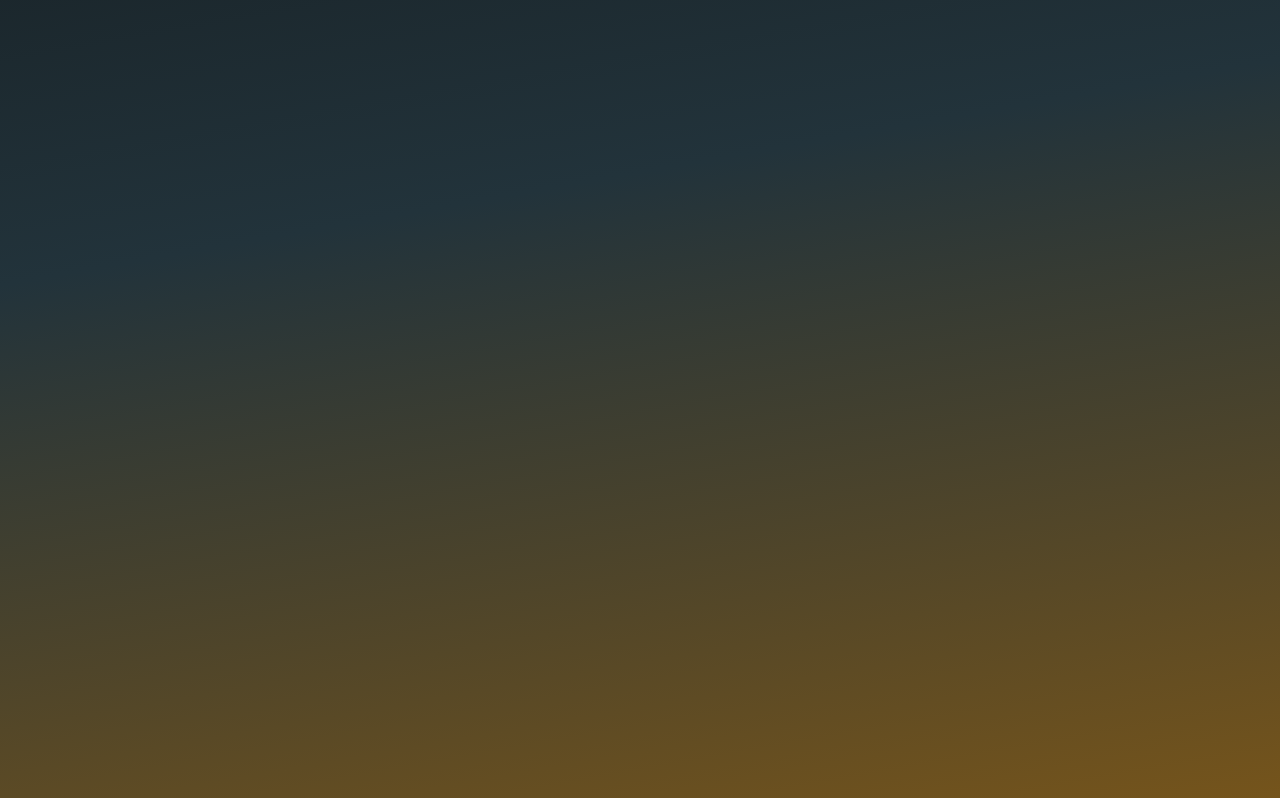
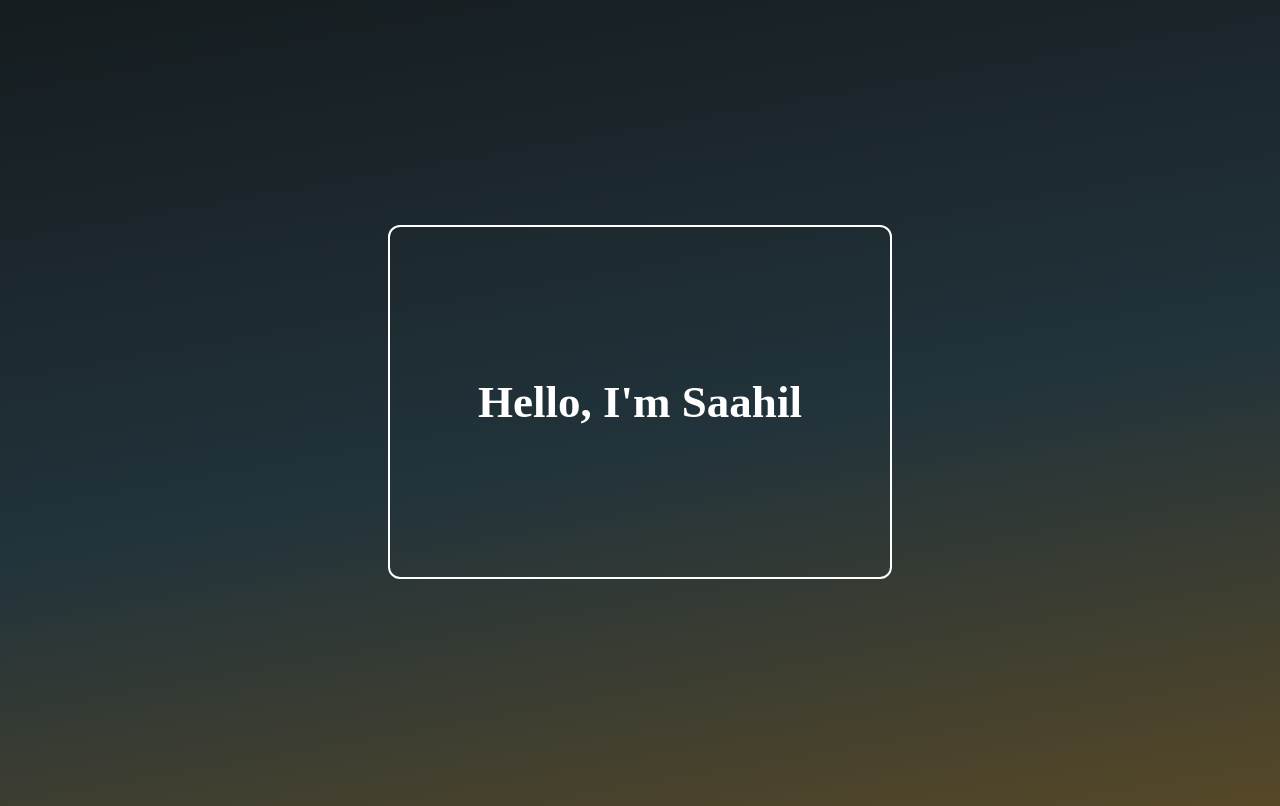
Before and after one commit to skhemnan/portfolio, a React (Create React App) app: page / in a window 1280 px wide. Built offline with nearby package versions, Linux system fonts and the light colour scheme.

Commit message:
Added intro dialog and fixed margin errors

```diff
--- a/src/App.css
+++ b/src/App.css
@@ -1,12 +1,13 @@
 .background {
   background: linear-gradient(170deg, #162227, #0a0908, #22333b, #95610f, #e99c20);
+	background-color: #000000;
   background-size: 400% 400%;
-  animation: gradient 30s ease infinite;
-  min-height: 100vh;
+  animation: gradient 12s ease infinite;
+  min-height: 101vh;
   margin: -10px;
   display: flex;
   justify-content: center;
-  align-items: center
+  align-items: center;
 }
 
 @keyframes gradient {
@@ -20,3 +21,23 @@
     background-position: 0% 50%;
   }
 }
+
+.info {
+	display: flex;
+	height: 350px;
+	width: 500px;
+	flex-direction: column;
+	justify-content: center;
+	align-items: center;
+	border: solid 2px #FFF;
+	border-radius: 12px;
+	color: #FFF
+}
+
+.title {
+	font-size: 45px
+}
+
+b {
+	color: #e99c20
+}
--- a/src/App.js
+++ b/src/App.js
@@ -1,8 +1,12 @@
 import React from 'react'
 import './App.css';
 
+/* Component Imports */
+import Info from './components/Info'
+
 function App() {return (
   <div class="background">
+		<Info />
   </div>
   );}
 
--- /dev/null
+++ b/src/components/Info.js
@@ -0,0 +1,11 @@
+import React from "react";
+
+const Info = () => {
+	return (
+		<div class="info">
+			<h1 class="title">Hello, I'm Saahil</h1>
+		</div>
+	);
+};
+
+export default Info;
```
Also changed, not shown: 2 other files (tests, documents, lock files or other folders).
